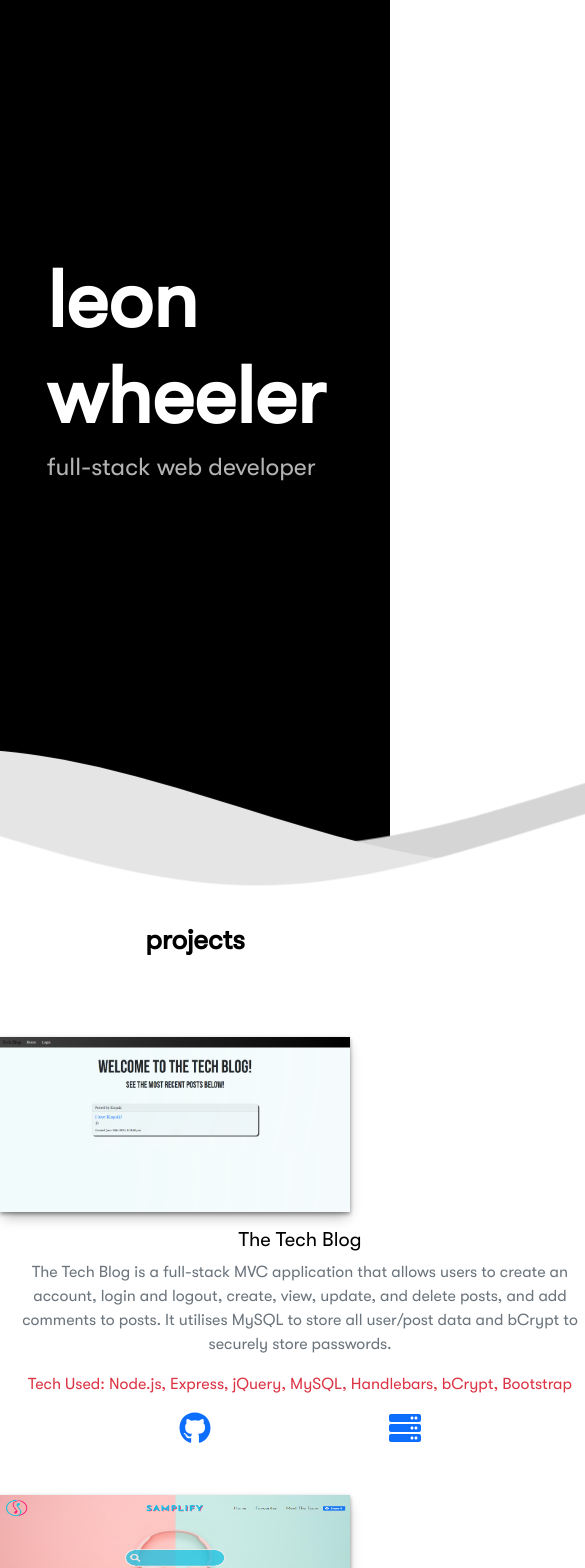
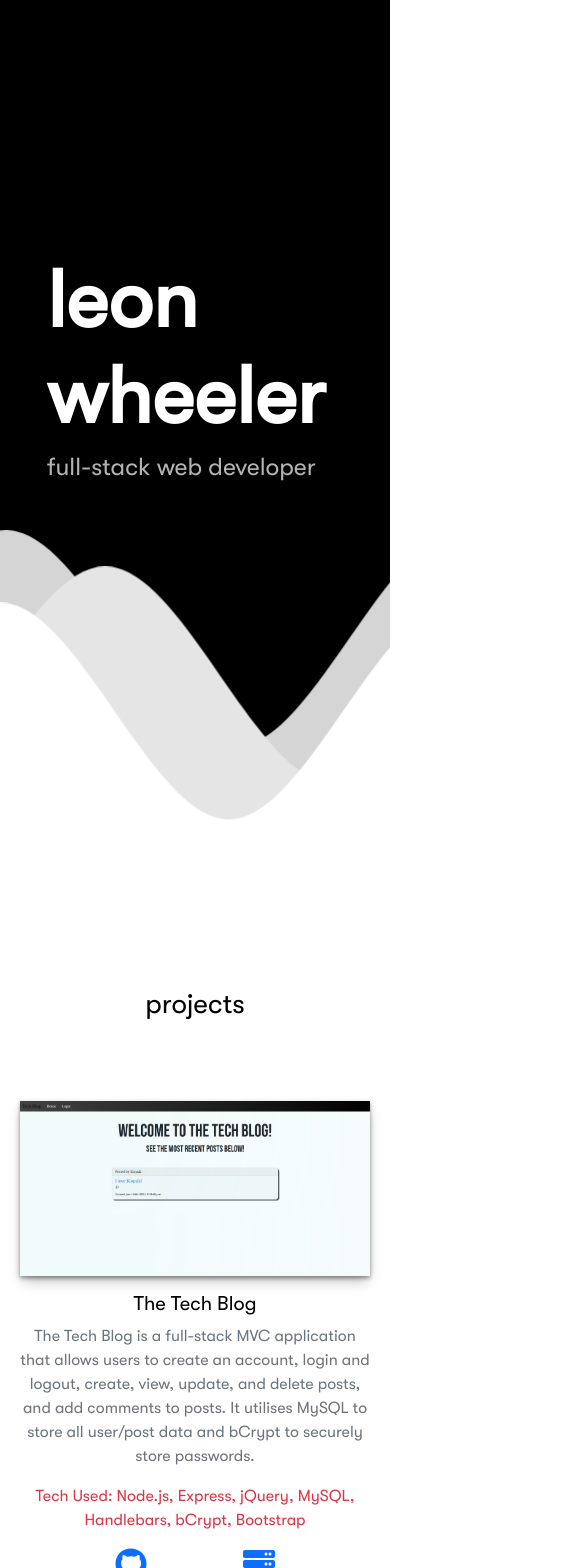
Before and after one commit to Leon3005/react-portfolio-0, a React (Create React App) app: page / in a window 390 px wide. Shown: the top 1568 px of the page, 585 px wide, since content can reach past the window. Built offline with nearby package versions, Linux system fonts and the light colour scheme.

Commit message:
Changed mobile positioning, waves are broken on mobile because of bootstrap row

```diff
--- a/src/App.scss
+++ b/src/App.scss
@@ -6,6 +6,8 @@
 .waves {
   position: absolute;
   bottom: 0;
+  overflow: hidden;
+  // margin-right: 0 !important;
 }
 
 .wavies > use {
@@ -56,7 +58,6 @@
 
 .projects {
   color: black;
-  height: 100vh;
 }
 
 .project {
@@ -78,9 +79,22 @@
   text-decoration: none;
 }
 
-@media screen and (max-width: 600px) {
+@media screen and (max-width: 1300px) {
+  .projects {
+    align-items: center;
+    flex-direction: column;
+  }
+
+  .project {
+    justify-content: center;
+  }
+}
+
+@media screen and (max-width: 620px) {
   .waves {
-    transform: scale(2.5);
+    transform: scale(1);
+    height: 40%;
+    bottom: 0%;
   }
 
   .personalDetails {
@@ -88,12 +102,12 @@
     left: 12%;
   }
 
-  .projects {
-    flex-direction: column;
+  #projectHeading {
+    margin-top: 9rem;
   }
 
   .project {
-    justify-content: center;
+    width: 350px;
   }
 
   .projectImage {
--- a/src/components/Projects/index.js
+++ b/src/components/Projects/index.js
@@ -19,11 +19,9 @@ const Projects = () => {
   };
 
   return (
-    <div>
-      <div>
-        <h1 className="text-center" id="projectHeading">
-          projects
-        </h1>
+    <div className="container-fluid">
+      <div id="projectHeading">
+        <h1 className="text-center">projects</h1>
       </div>
       <div className="projects d-flex justify-content-evenly">
         {renderProjects()}
```
